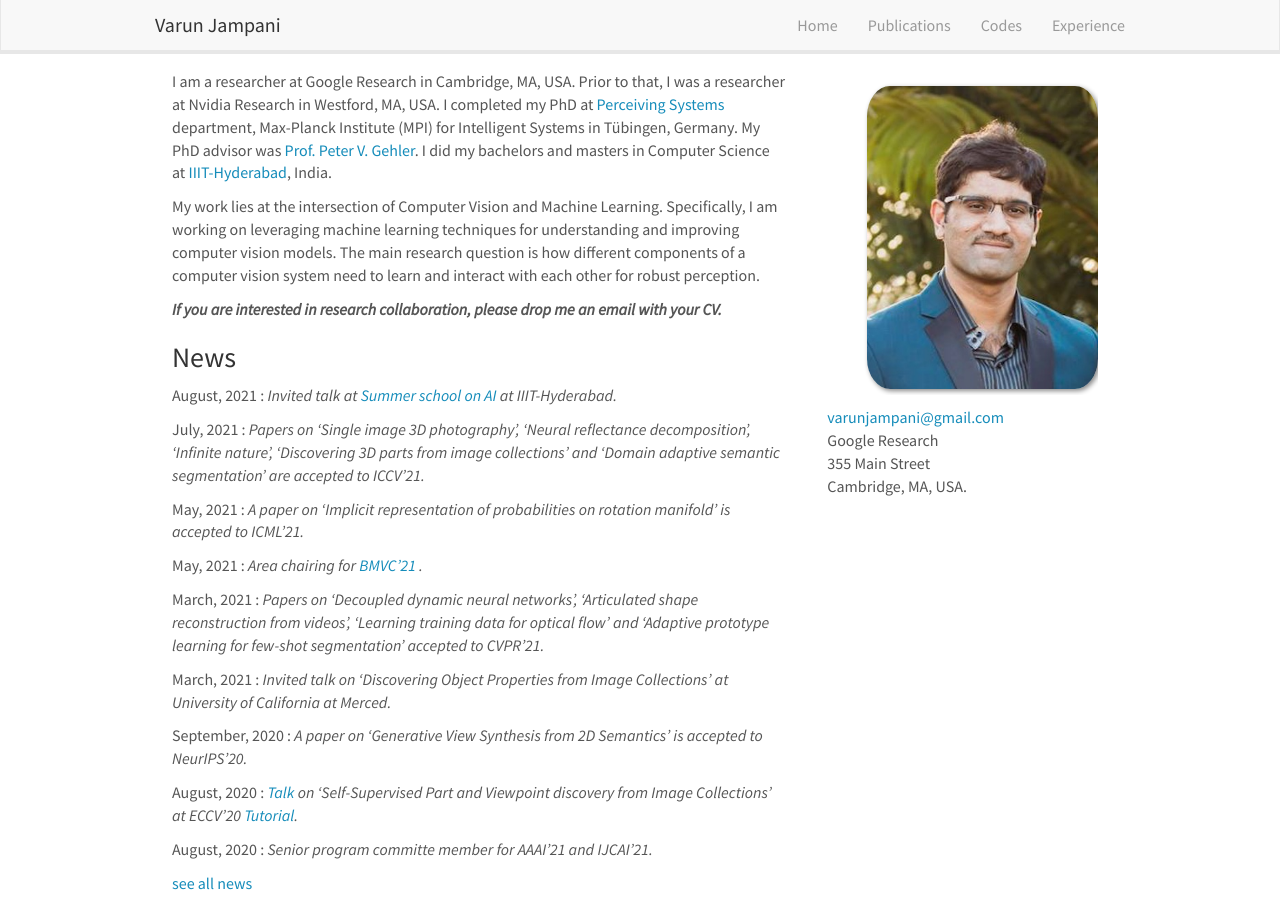
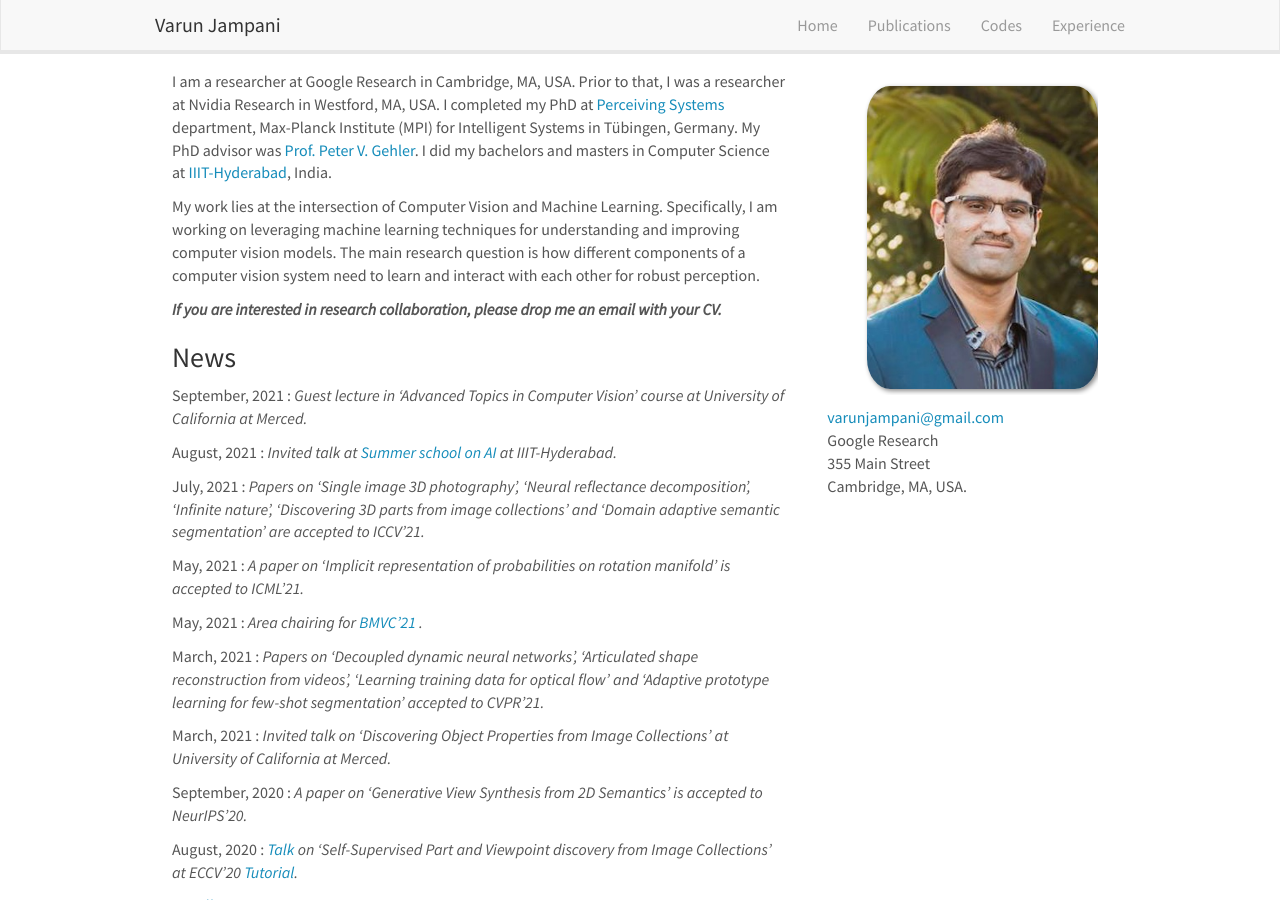
Before and after one commit to varunjampani/varunjampani.github.io, a Jekyll site: the page built from _pages/home.md, in a window 1280 px wide and 900 px high. Built offline with Jekyll 4.4.1, drawn with Linux system fonts in a browser that asks for light colours; nearby versions of some CDN libraries.

Commit message:
Update news.yml

```diff
--- a/_data/news.yml
+++ b/_data/news.yml
@@ -1,3 +1,6 @@
+- date: September, 2021
+  headline: Guest lecture in 'Advanced Topics in Computer Vision' course at University of California at Merced.
+
 - date: August, 2021
   headline: Invited talk at <a href="https://cvit.iiit.ac.in/summerschool2021/program.php">Summer school on AI</a> at IIIT-Hyderabad.
 
```
